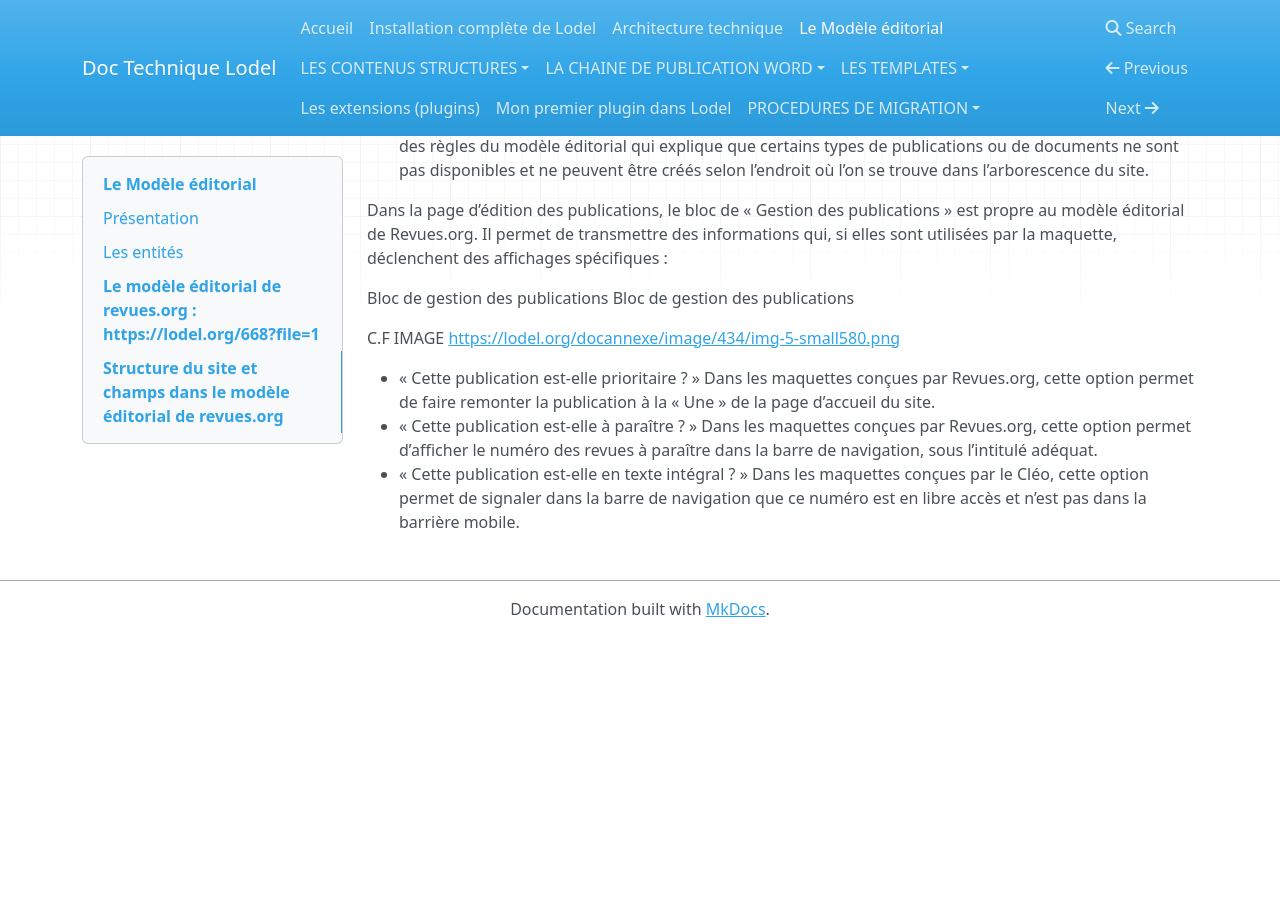
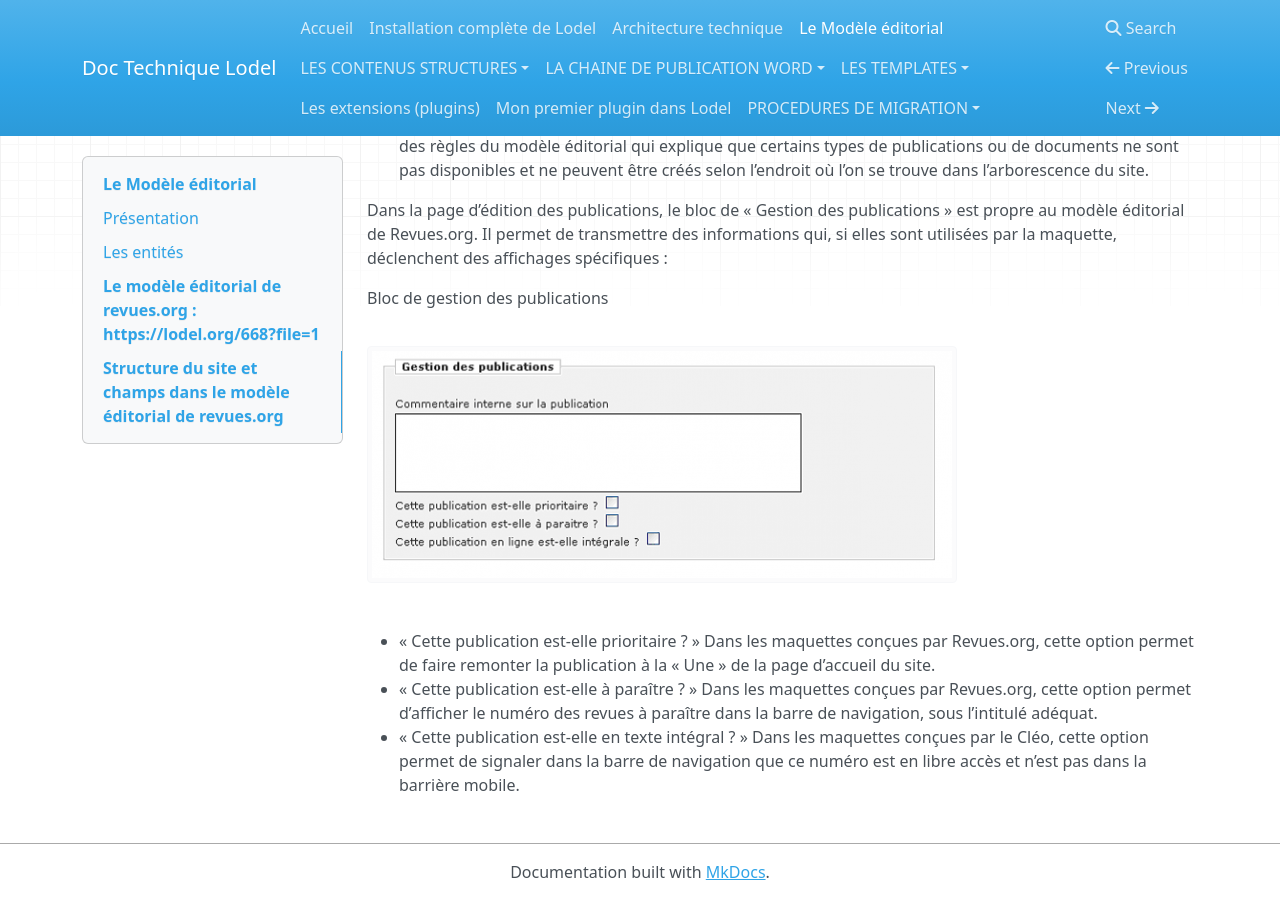
Before and after one commit to ValentinGeorgesDubost/Doc-Lodel, an MkDocs documentation site: the page built from docs/Modèle éditorial.md, in a window 1280 px wide and 900 px high, scrolled down 2247 px. Built offline with MkDocs 1.6.1, drawn with Linux system fonts in a browser that asks for light colours; nearby versions of some CDN libraries; old or Windows-style settings are respelled for this version of MkDocs; before the commit the page ends 2884 px from its top, so only the background shows below that.

Commit message:
Update Modèle éditorial.md

```diff
--- a/docs/Modèle éditorial.md
+++ b/docs/Modèle éditorial.md
@@ -64,9 +64,8 @@ C’est l’application des règles du modèle éditorial qui explique que certa
 Dans la page d’édition des publications, le bloc de « Gestion des publications » est propre au modèle éditorial de Revues.org. Il permet de transmettre des informations qui, si elles sont utilisées par la maquette, déclenchent des affichages spécifiques :
 
 Bloc de gestion des publications
-Bloc de gestion des publications
 
-C.F IMAGE <https://lodel.org/docannexe/image/434/img-5-small580.png>
+![Screenshot1](image/ME-prez.png)
 
 - « Cette publication est-elle prioritaire ? » Dans les maquettes conçues par Revues.org, cette option permet de faire remonter la publication à la « Une » de la page d’accueil du site.
 - « Cette publication est-elle à paraître ? » Dans les maquettes conçues par Revues.org, cette option permet d’afficher le numéro des revues à paraître dans la barre de navigation, sous l’intitulé adéquat.
```
